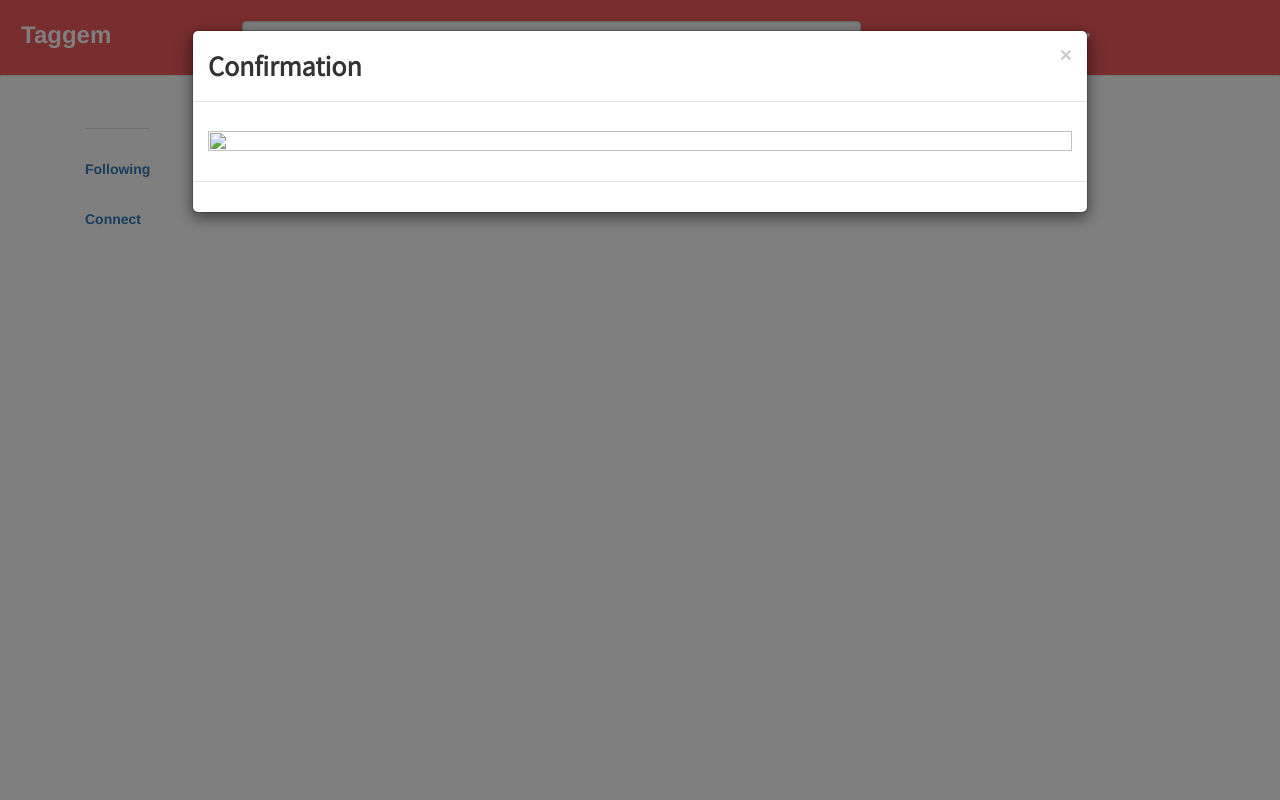
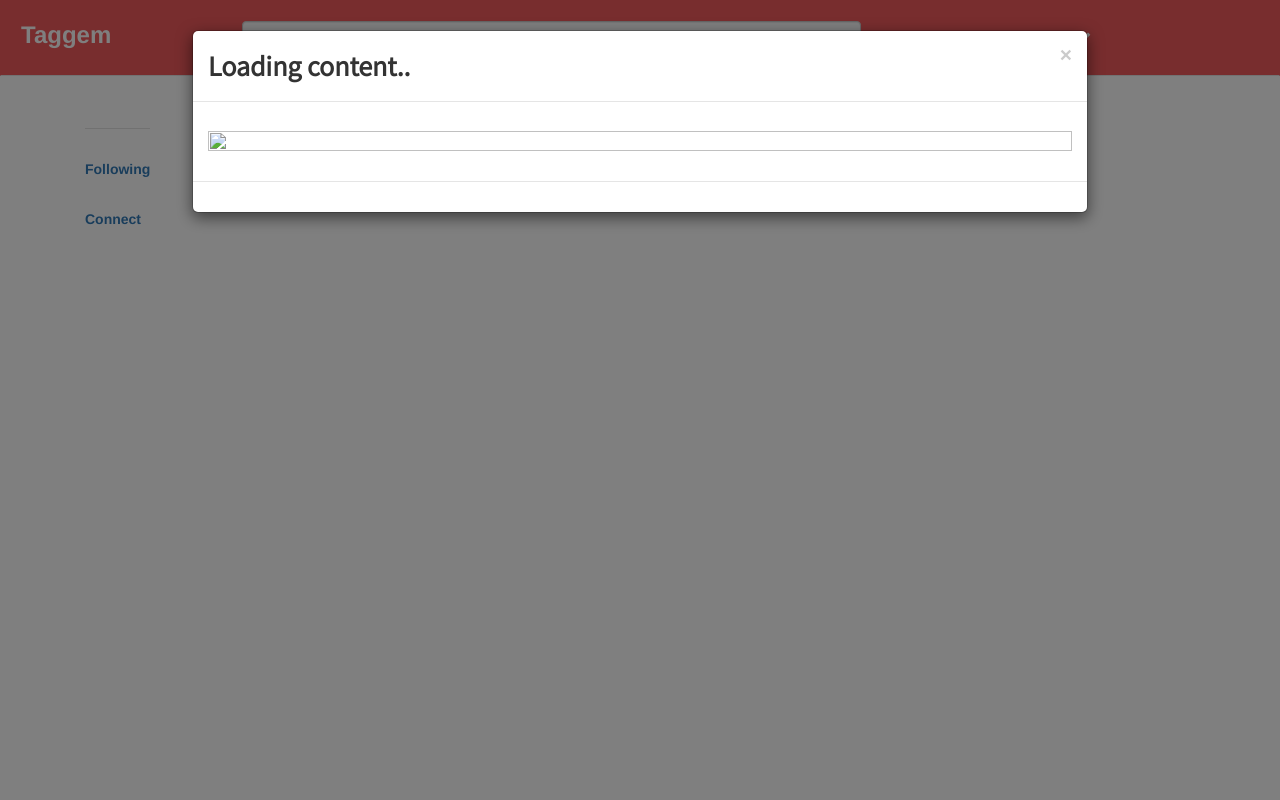
Before and after one commit to akshaynathr/Taggem-application, a Flask app: template templates/myfeed.html in a window 1280 px wide, after a click on "Following". Run offline with Flask 2, Linux system fonts and the light colour scheme; the template is opened without the code that fills it, so the values that code supplies are empty; some libraries are stand-ins or nearby versions.

Commit message:
fixed a bug

```diff
--- a/templates/myfeed.html
+++ b/templates/myfeed.html
@@ -134,7 +134,7 @@
             <div class="modal-content">
                 <div class="modal-header">
                     <button type="button" class="close" data-dismiss="modal" aria-hidden="true">&times;</button>
-                    <h1 class="modal-title inline">Confirmation</h1>
+                    <h1 class="modal-title inline">Loading content..</h1>
 
                 </div>
                 <div class="modal-body">
```
